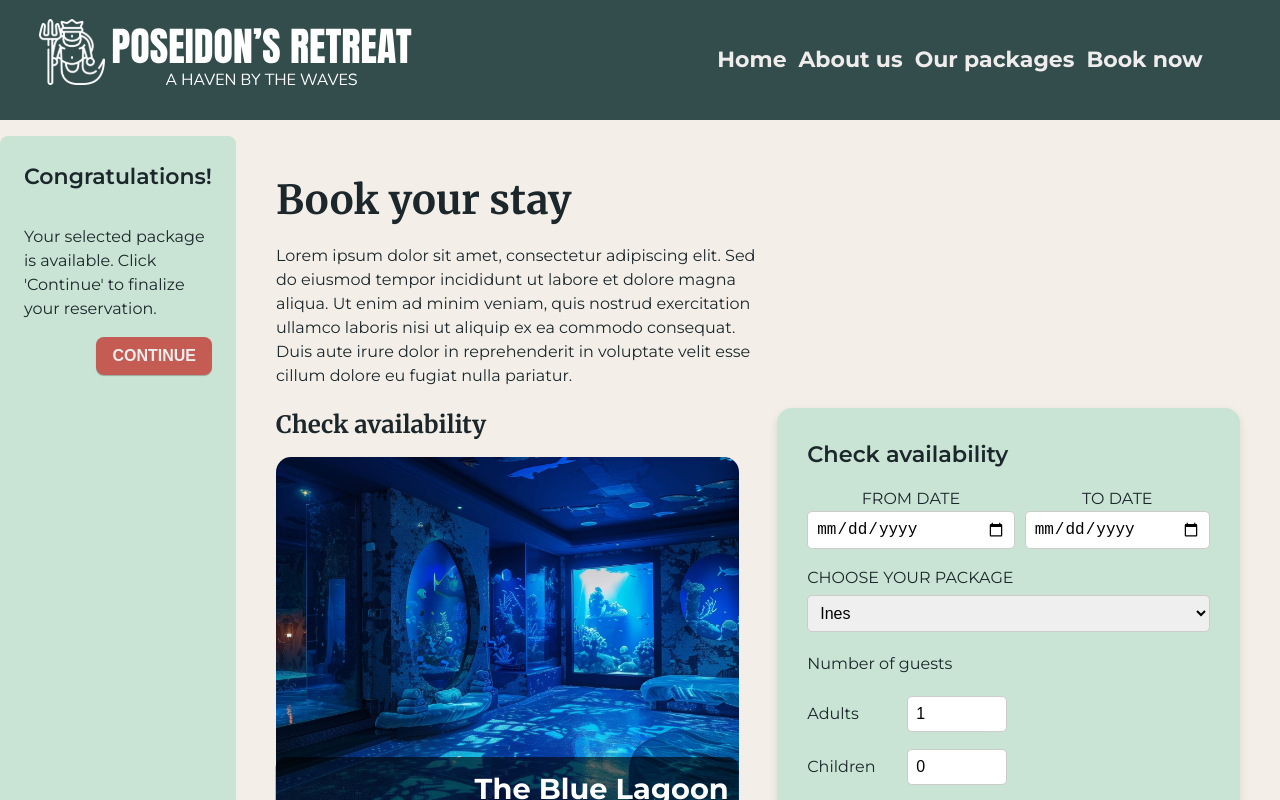
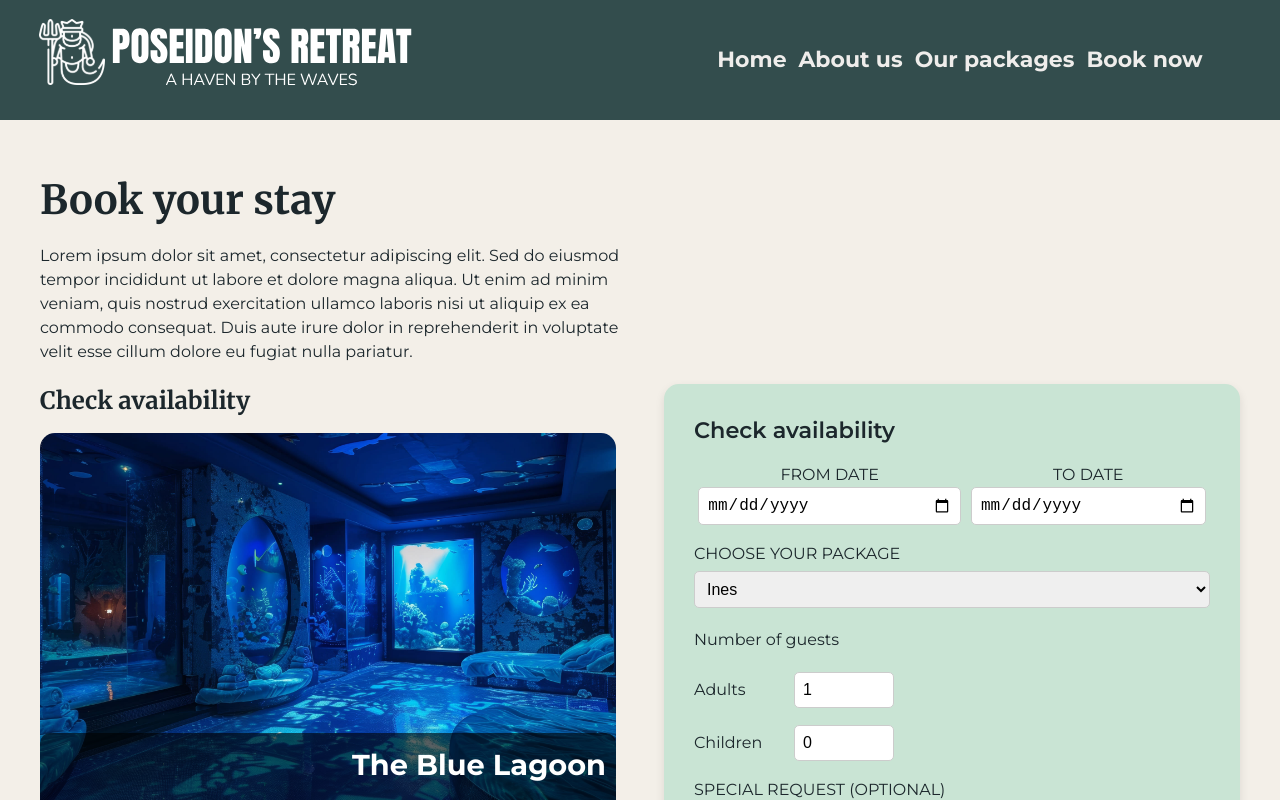
Before and after one commit to maria-jon/poseidon, a Vue app: page /booking in a window 1280 px wide. Shown: the top 800 px of the page. Built offline with nearby package versions, Linux system fonts and the light colour scheme.

Commit message:
(refactor): change booking view step counter to include first dialog

```diff
--- a/src/views/BookingView.vue
+++ b/src/views/BookingView.vue
@@ -42,24 +42,27 @@ defineProps({
 
 <template>
   <main>
-    <div class="booking">
+    <StayBooking
+    v-if="currentStep < 1"/>
+
+    <div class="booking" v-if="currentStep >= 1 && currentStep <= 3">
       <PopupConfirmation
       header="Congratulations!"
       text="Your selected package is available. Click 'Continue' to finalize your reservation."
       label="Continue"
       width="150px"
-      v-if="currentStep < 1"
+      v-if="currentStep === 1"
       />
-      <BookingCard header="Complete your booking" label="Continue" width="120px" v-if="currentStep === 1" @updateChoice="handleSelection" />
-      <PaymentCard header="Credit card payment" label="Confirm booking" width="200px" v-if="currentStep === 2 && userChoice === 'credit'" />
-      <PaymentPaypal header="PayPal payment" label="Continue" width="200px" v-if="currentStep === 2 && userChoice === 'paypal'" />
+      <BookingCard header="Complete your booking" label="Continue" width="120px" v-if="currentStep === 2" @updateChoice="handleSelection" />
+      <PaymentCard header="Credit card payment" label="Confirm booking" width="200px" v-if="currentStep === 3 && userChoice === 'credit'" />
+      <PaymentPaypal header="PayPal payment" label="Continue" width="200px" v-if="currentStep === 3 && userChoice === 'paypal'" />
 
       <PopupConfirmation
       header="Confirmation"
       text="Thank you! Your underwater adventure awaits. We have sent your booking details to your email."
       label="Close"
       width="150px"
-      v-if="currentStep === 3 || (currentStep === 2 && userChoice === 'arrival')"
+      v-if="currentStep === 4 || (currentStep === 3 && userChoice === 'arrival')"
       />
 
     <!-- Use button here instead of buttons on components -->
@@ -67,8 +70,8 @@ defineProps({
       label="continue"
       :width="width"
       @click="nextStep"
-      v-if="currentStep >= 0 && currentStep <= 2"
-      :disabled="currentStep === 1 && !userChoice"
+      v-if="currentStep >= 1 && currentStep <= 3"
+      :disabled="currentStep === 2 && !userChoice"
       />
     <!-- During last step, user will be redirected to home page -->
     <a href="/" v-if="lastStep">
@@ -78,7 +81,6 @@ defineProps({
         />
       </a>
     </div>
-    <StayBooking />
   </main>
 
    <PopupConfirmation
```
